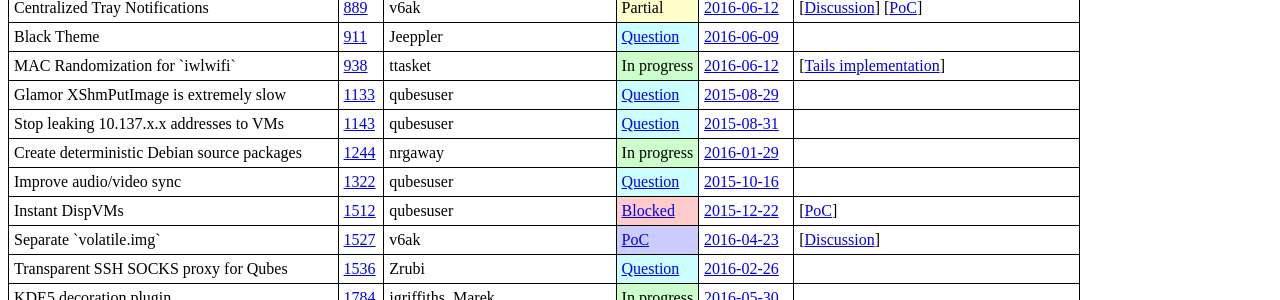
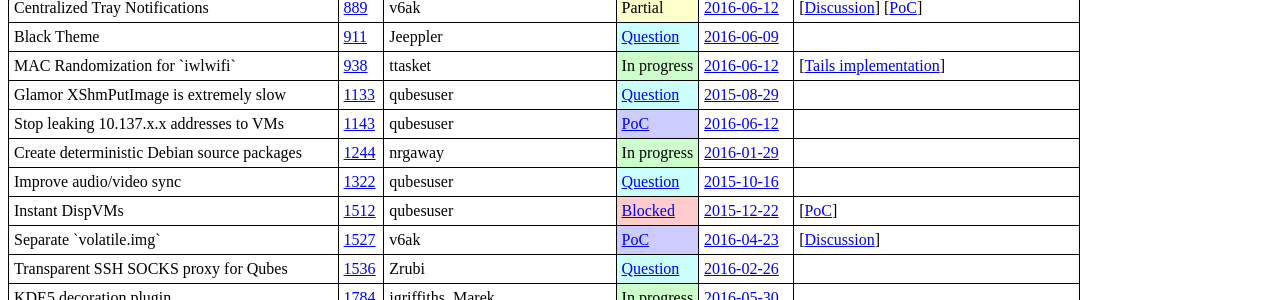
Before and after one commit to QubesOS/qubes-issues, a Jekyll site: the page built from index.md, in a window 1280 px wide. Shown: the part 208-508 px from the top of the page. Built offline with Jekyll 4.4.1, drawn with Linux system fonts in a browser that asks for light colours.

Commit message:
Update #1143

```diff
--- a/_data/features.yml
+++ b/_data/features.yml
@@ -94,11 +94,11 @@
   issue  : 1143
   devs   : qubesuser
   status :
-    term   : Question
-    url    : https://github.com/QubesOS/qubes-issues/issues/1143#issuecomment-225446769
+    term   : PoC
+    url    : https://github.com/QubesOS/qubes-issues/issues/1143#issuecomment-136124719
   updated:
-    date   : 2015-08-31
-    url    : https://github.com/QubesOS/qubes-issues/issues/1143#issuecomment-136290955
+    date   : 2016-06-12
+    url    : https://github.com/QubesOS/qubes-issues/issues/1143#issuecomment-225450501
   info   :
   - desc   :
     url    :
```
